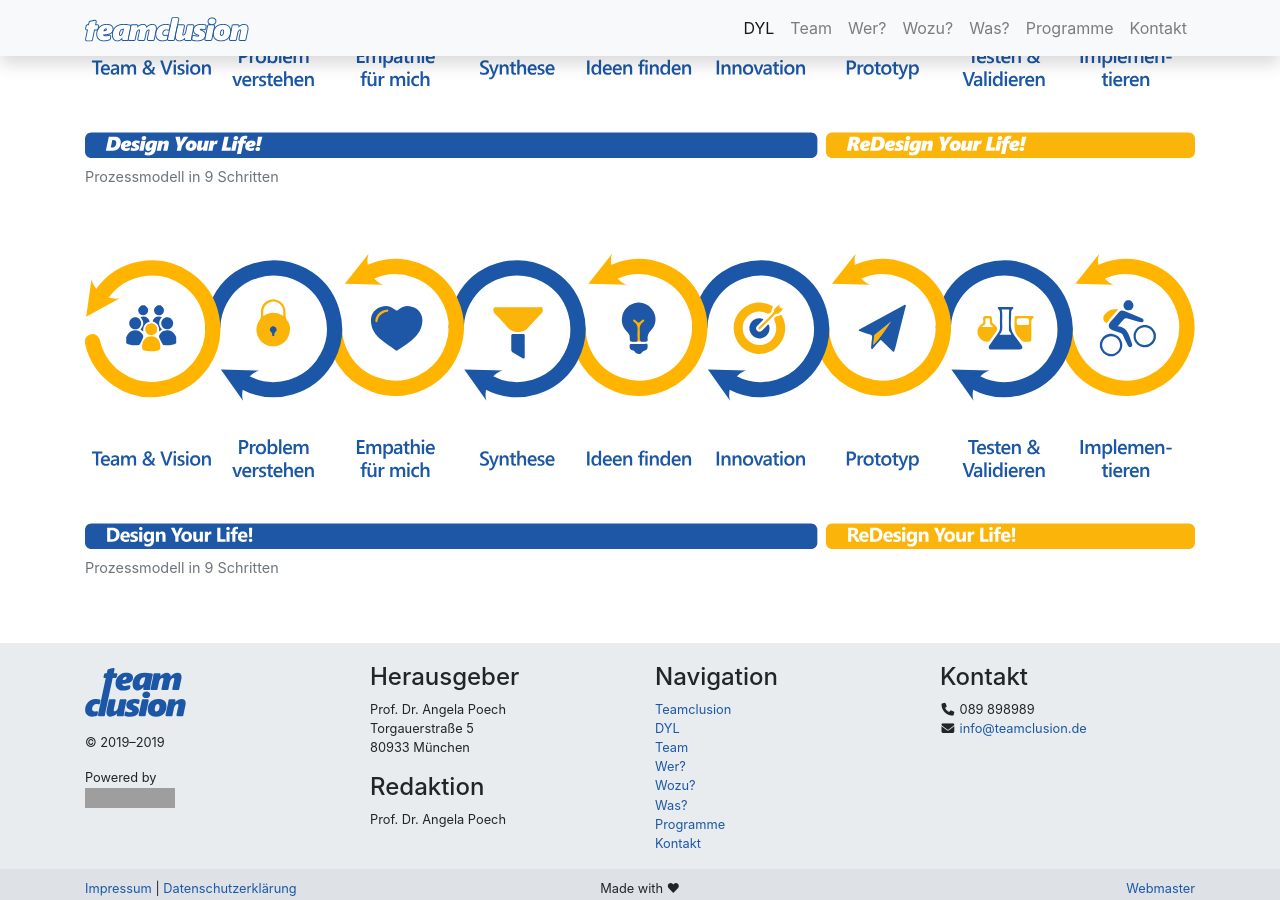
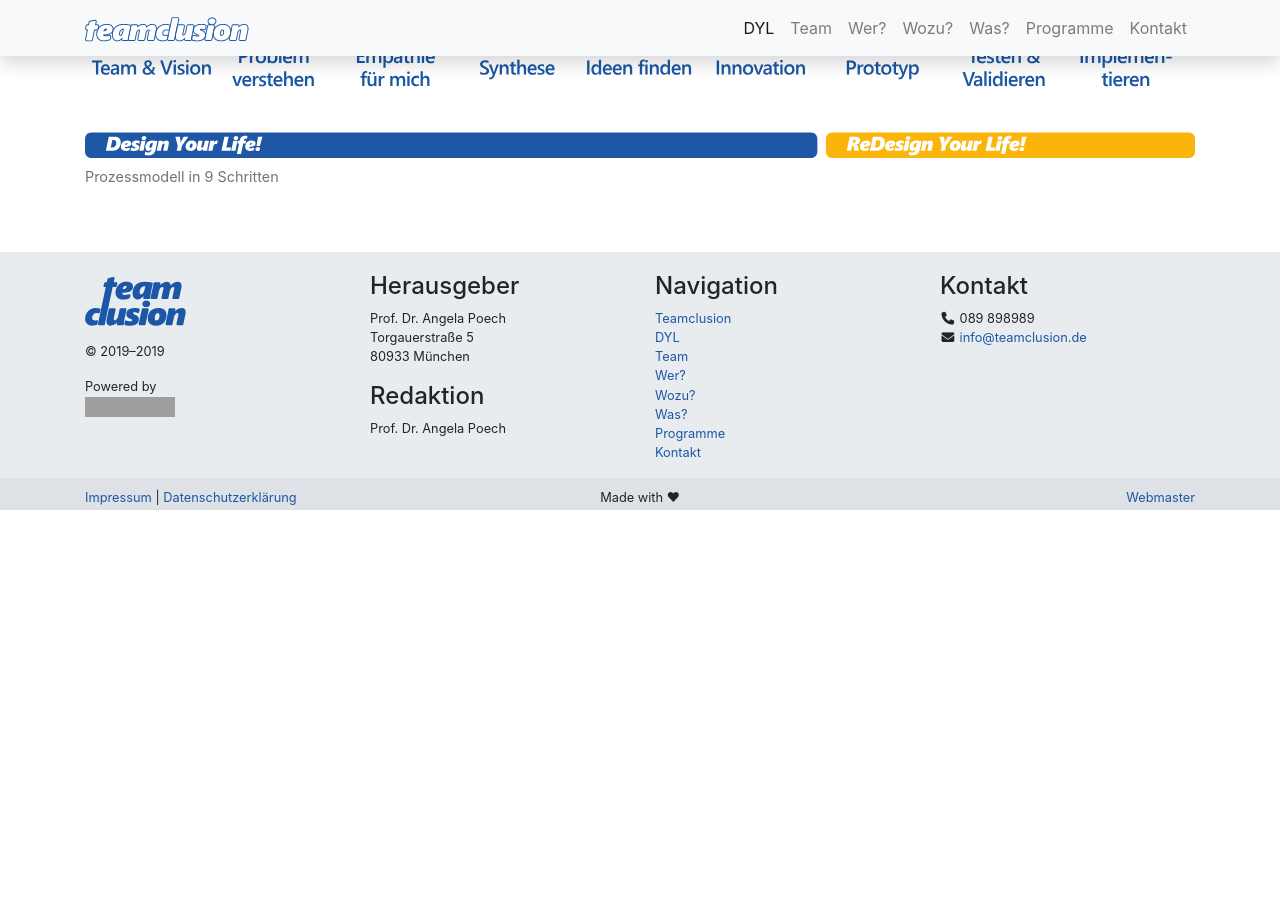
Before and after one commit to teamclusion/website, a Jekyll site: the page built from dyl.html, in a window 1280 px wide and 900 px high, scrolled down 1159 px. Built offline with Jekyll 4.4.1, drawn with Linux system fonts in a browser that asks for light colours; nearby versions of some CDN libraries; after the commit the page ends 1669 px from its top, so only the background shows below that; grey boxes are pictures that could not be loaded.

Commit message:
Mehrfarbigen Prozess herausgenommen

```diff
--- a/dyl.html
+++ b/dyl.html
@@ -58,13 +58,6 @@ title: DYL – Design Your Life!
 </figure>
 </div>
 
-
-<div class="my-5">
-<figure class="figure">
-  <img src="{{ site.url }}/assets/img/gesamt_icons_by_icons8_com_mehrfarbig.svg" class="figure-img img-fluid rounded" alt="Phasen im Design Thinking" width="5000px">
-  <figcaption class="figure-caption">Prozessmodell in 9 Schritten</figcaption>
-</figure>
-</div>
 
 <script type="text/javascript">
   $('#modalDesignThinking').on('shown.bs.modal', function () {
```
